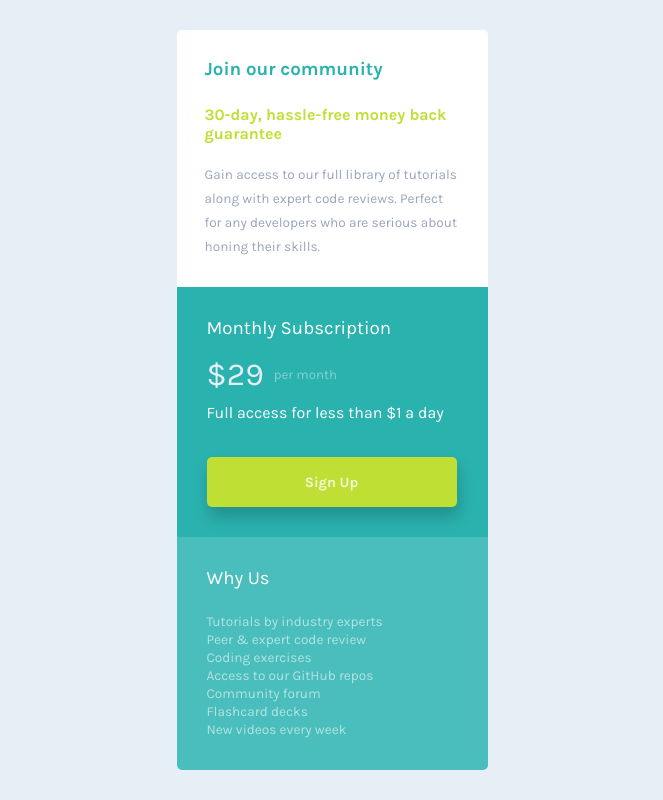
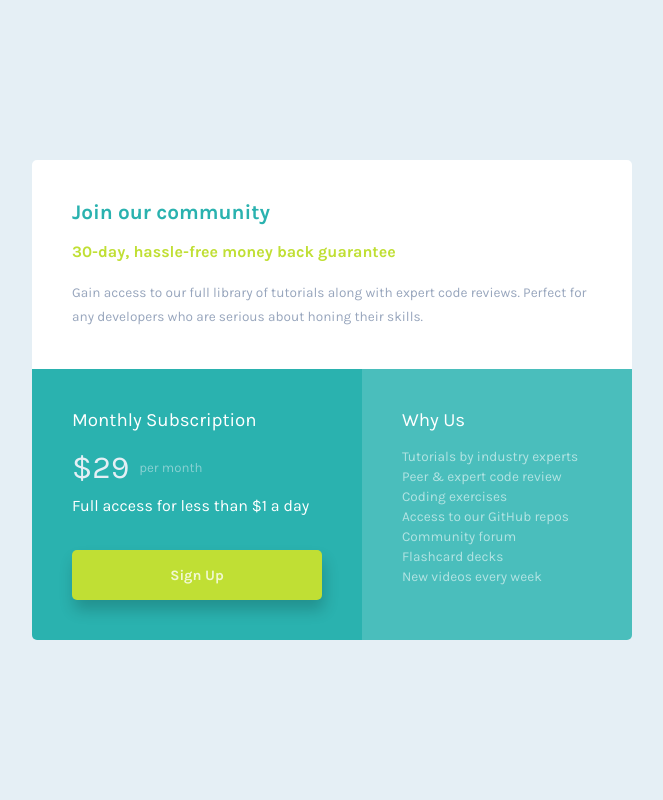
Before and after one commit to BenSeagrave/fm-single-price-component, a plain HTML site: page index.html in a window 1280 px wide. Shown: the whole page, without its empty margins (308-971 px from the left). Drawn offline with Linux system fonts and the light colour scheme.

Commit message:
Final changes to styles

```diff
--- a/styles.css
+++ b/styles.css
@@ -19,7 +19,7 @@ body {
   background-color: var(--light-gray);
 }
 h3 {
-  margin-bottom: 25px;
+  margin-bottom: 18px;
   font-weight: 400;
 }
 .container {
@@ -31,7 +31,7 @@ h3 {
 /* Community section */
 .community {
   background-color: white;
-  padding: 28px;
+  padding: 30px;
   border-radius: 5px 5px 0 0;
 }
 .community h3 {
@@ -53,9 +53,7 @@ h3 {
   padding: 30px;
   color: white;
 }
-.subscription h3 {
-  margin-bottom: 17px;
-}
+
 .subscription p {
   margin-bottom: 35px;
 }
@@ -98,5 +96,30 @@ h3 {
 .why li {
   color: hsla(0, 0%, 100%, 0.575);
   font-size: 0.85rem;
-  margin-bottom: 3px;
+  margin-bottom: 5px;
 }
+
+@media only screen and (min-width: 700px) {
+  .container {
+    flex-flow: row wrap;
+    width: 600px;
+    align-content: center;
+  }
+  .community {
+    flex: 0 0 100%;
+    padding: 40px;
+  }
+  .community h3 {
+    font-size: 1.3rem;
+  }
+  .subscription {
+    flex: 1;
+    border-radius: 0 0 0 5px;
+    padding: 40px;
+  }
+  .why {
+    flex: 1;
+    border-radius: 0 0 5px 0;
+    padding: 40px;
+  }
+}
```
